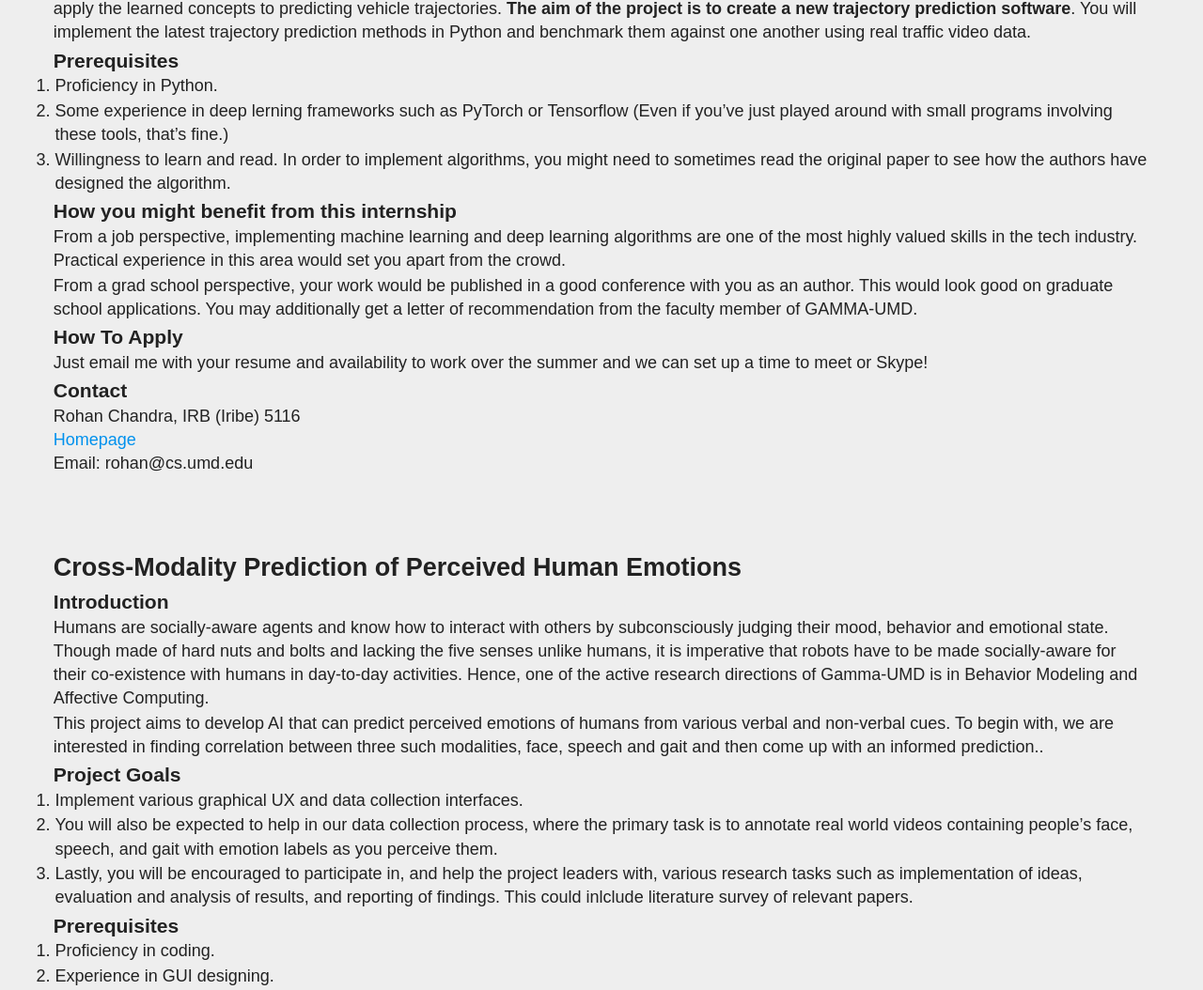
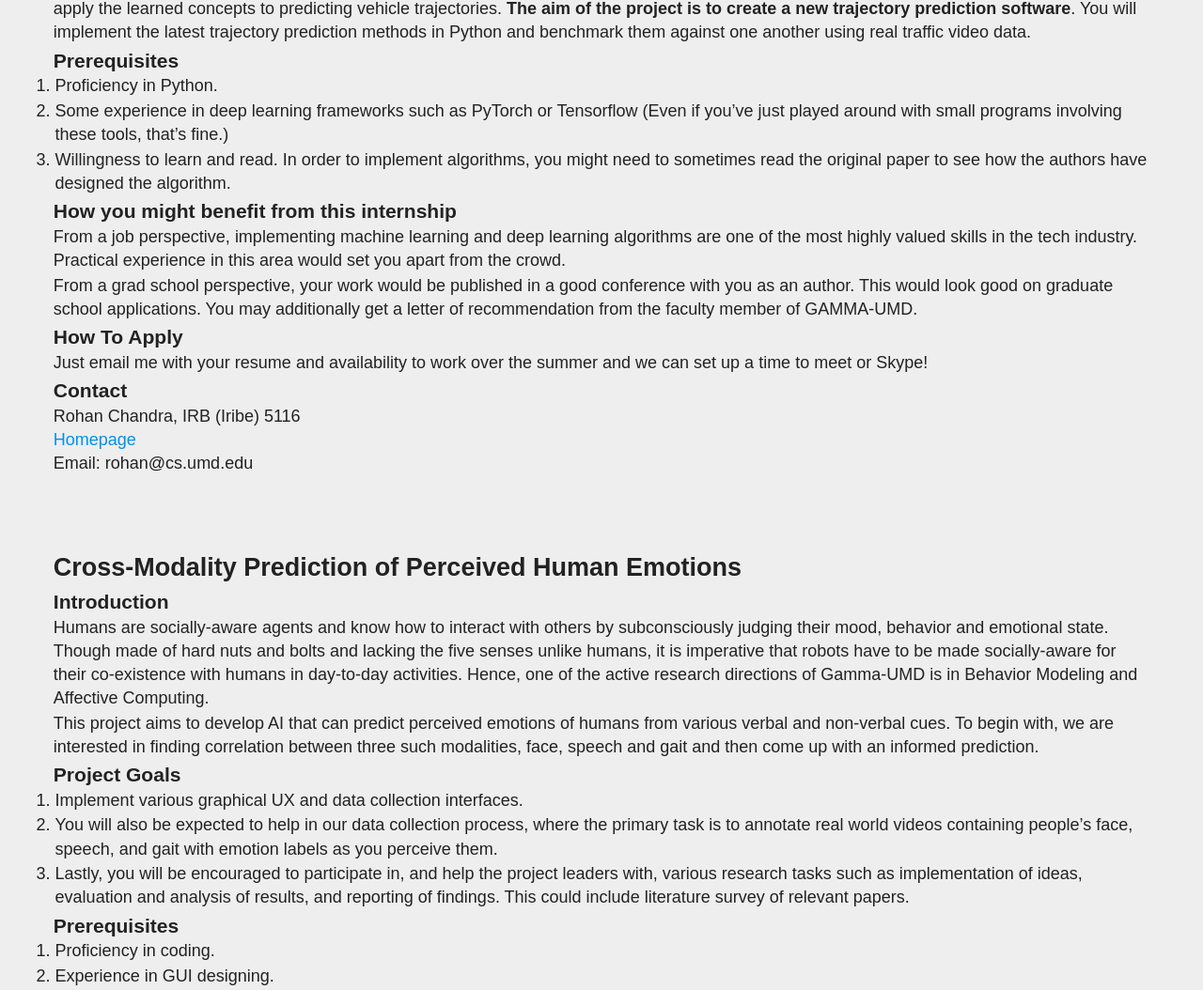
Before and after one commit to rohanchandra30/GammaSummer2019, a Jekyll site: the page built from index.md, in a window 1280 px wide. Shown: the part 313-1367 px from the top of the page at 94% size. Built offline with Jekyll 4.4.1, drawn with Linux system fonts in a browser that asks for light colours.

Commit message:
fixing typos

```diff
--- a/index.md
+++ b/index.md
@@ -1,7 +1,6 @@
 ---
 layout: page
 <!-- title: Using Deep Learning To Predict Future Trajectories Of Vehicles! -->
-title:
 permalink: /
 ---
 
@@ -20,7 +19,7 @@ In this project, you will learn about deep learning and how to use deep learning
 ### Prerequisites
 1. Proficiency in Python.
 
-2. Some experience in deep lerning frameworks such as PyTorch or Tensorflow (Even if you've just played around with small programs involving these tools, that's fine.)
+2. Some experience in deep learning frameworks such as PyTorch or Tensorflow (Even if you've just played around with small programs involving these tools, that's fine.)
 
 3. Willingness to learn and read. In order to implement algorithms, you might need to sometimes read the original paper to see how the authors have designed the algorithm.
 
@@ -49,14 +48,14 @@ Email: rohan@cs.umd.edu
 ### Introduction
 Humans are socially-aware agents and know how to interact with others by subconsciously judging their mood, behavior and emotional state. Though made of hard nuts and bolts and lacking the five senses unlike humans, it is imperative that robots have to be made socially-aware for their co-existence with humans in day-to-day activities. Hence, one of the active research directions of Gamma-UMD is in Behavior Modeling and Affective Computing.
 
-This project aims to develop AI that can predict perceived emotions of humans from various verbal and non-verbal cues. To begin with, we are interested in finding correlation between three such modalities, face, speech and gait and then come up with an informed prediction..
+This project aims to develop AI that can predict perceived emotions of humans from various verbal and non-verbal cues. To begin with, we are interested in finding correlation between three such modalities, face, speech and gait and then come up with an informed prediction.
 
 ### Project Goals
 1. Implement various graphical UX and data collection interfaces.
 
 2. You will also be expected to help in our data collection process, where the primary task is to annotate real world videos containing people's face, speech, and gait with emotion labels as you perceive them.
 
-3. Lastly, you will be encouraged to participate in, and help the project leaders with, various research tasks such as implementation of ideas, evaluation and analysis of results, and reporting of findings. This could inlclude literature survey of relevant papers.
+3. Lastly, you will be encouraged to participate in, and help the project leaders with, various research tasks such as implementation of ideas, evaluation and analysis of results, and reporting of findings. This could include literature survey of relevant papers.
 
 ### Prerequisites
 1. Proficiency in coding.
```
Also changed, not shown: 2 other files.
